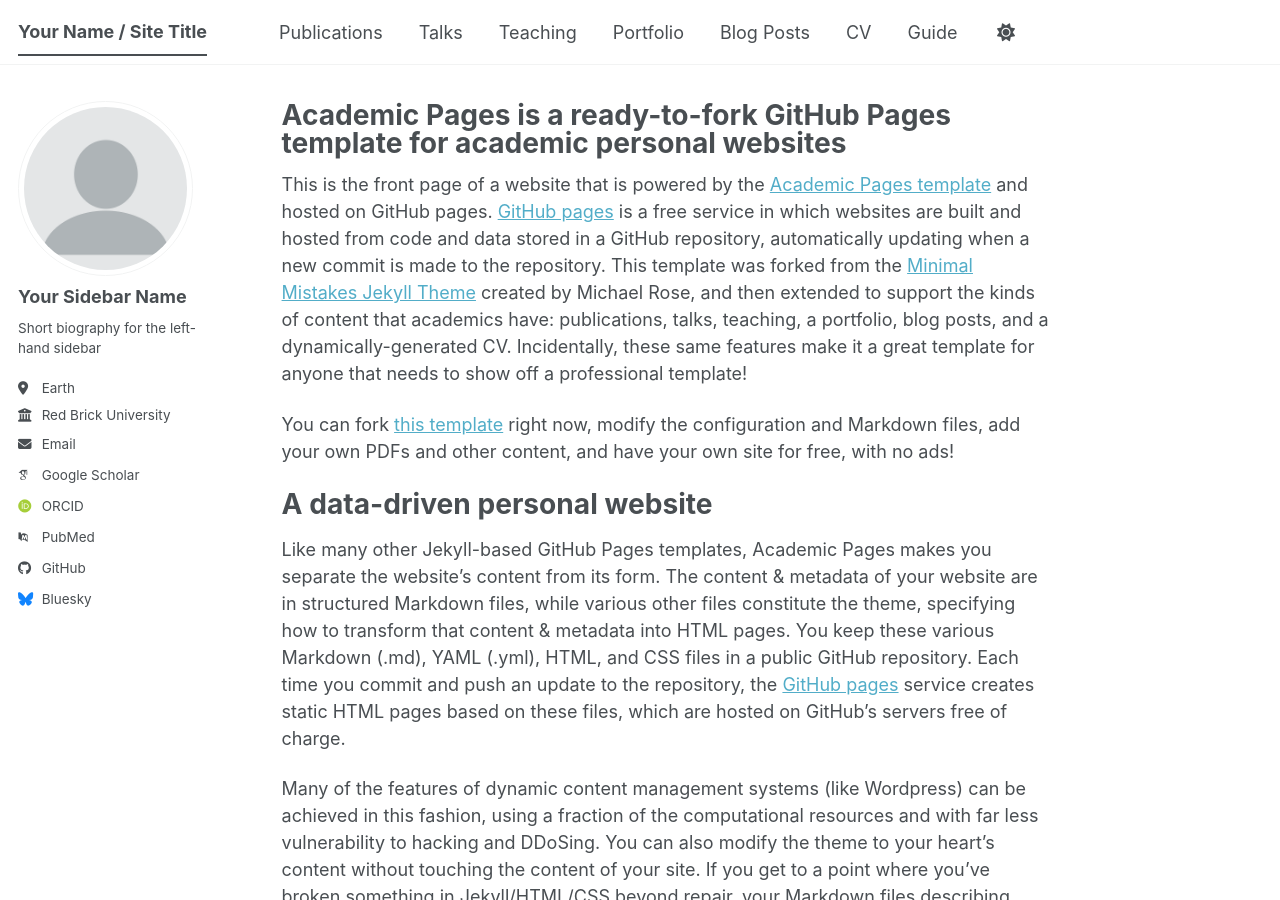
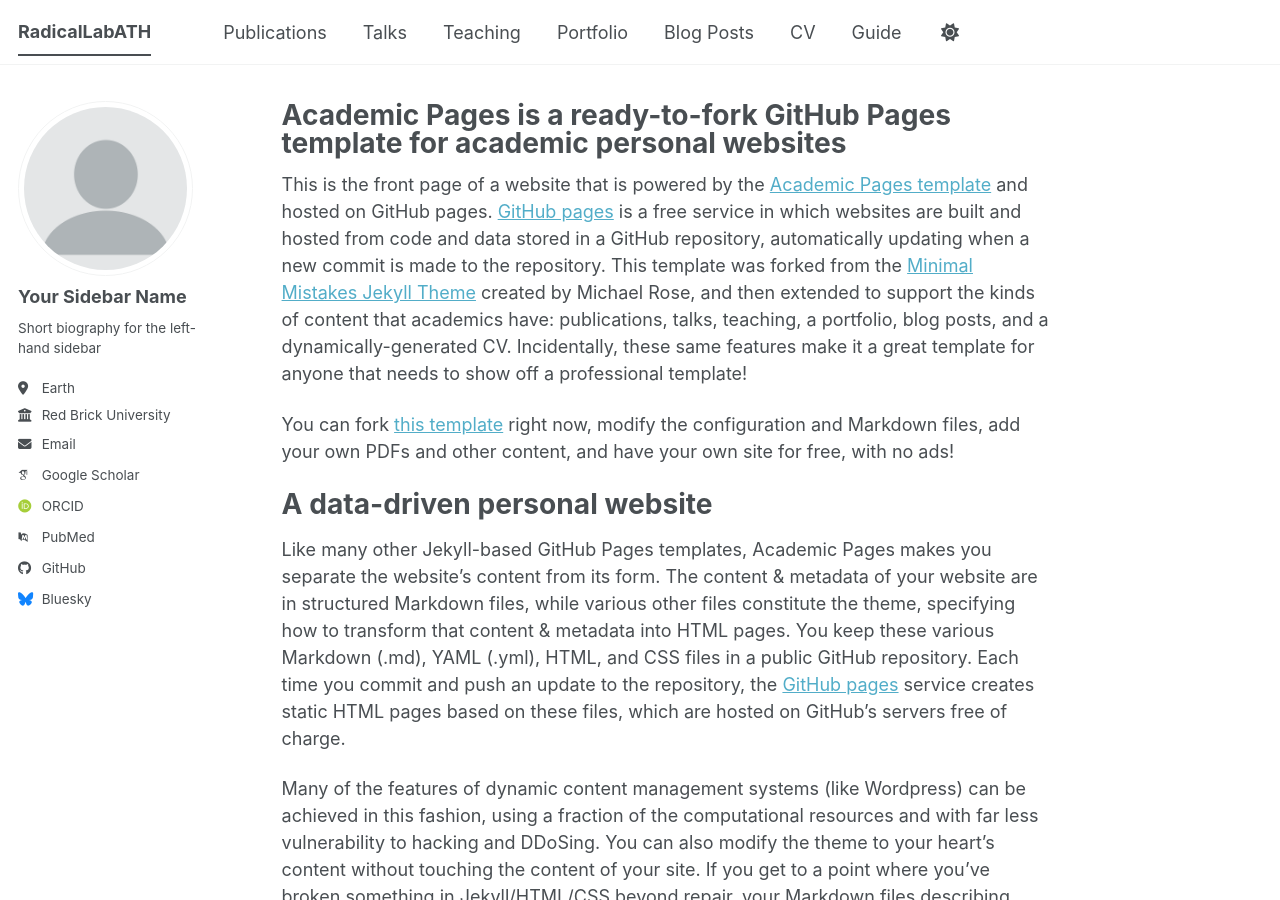
Before and after one commit to RadicalLabATH/radical-lab-ath, a Jekyll site: the page built from _pages/about.md, in a window 1280 px wide and 900 px high. Built offline with Jekyll 4.4.1, drawn with Linux system fonts in a browser that asks for light colours; some web fonts are replaced; a script bundle is joined from its source files by our own code; library files that are not in the unit come from our copies.

Commit message:
Update _config.yml

```diff
--- a/_config.yml
+++ b/_config.yml
@@ -9,10 +9,10 @@
 # Basic Site Settings
 locale                   : "en-US"
 site_theme               : "default" # The available themes options are "default", "air", "sunrise", "mint", "dirt" and "contrast"
-title                    : "Your Name / Site Title"
+title                    : "RadicalLabATH"
 title_separator          : "-"
 name                     : &name "Your Name"
-description              : &description "Your Name's academic portfolio"   # Update this with a general description of your site, this is the default if not overridden by a page
+description              : &description "A digital laboratory exploring the intersections of Radical Geography, Continental Philosophy, and Regional Development."   # Update this with a general description of your site, this is the default if not overridden by a page
 url                      : https://academicpages.github.io # The base hostname & protocol for your site e.g. "https://[your GitHub username].github.io",
                                                            # or if you already have some other page hosted on Github then use "https://[your GitHub username].github.io/[Your Repo Name]"
 baseurl                  : "" # the subpath of your site, e.g. "/blog"
```
